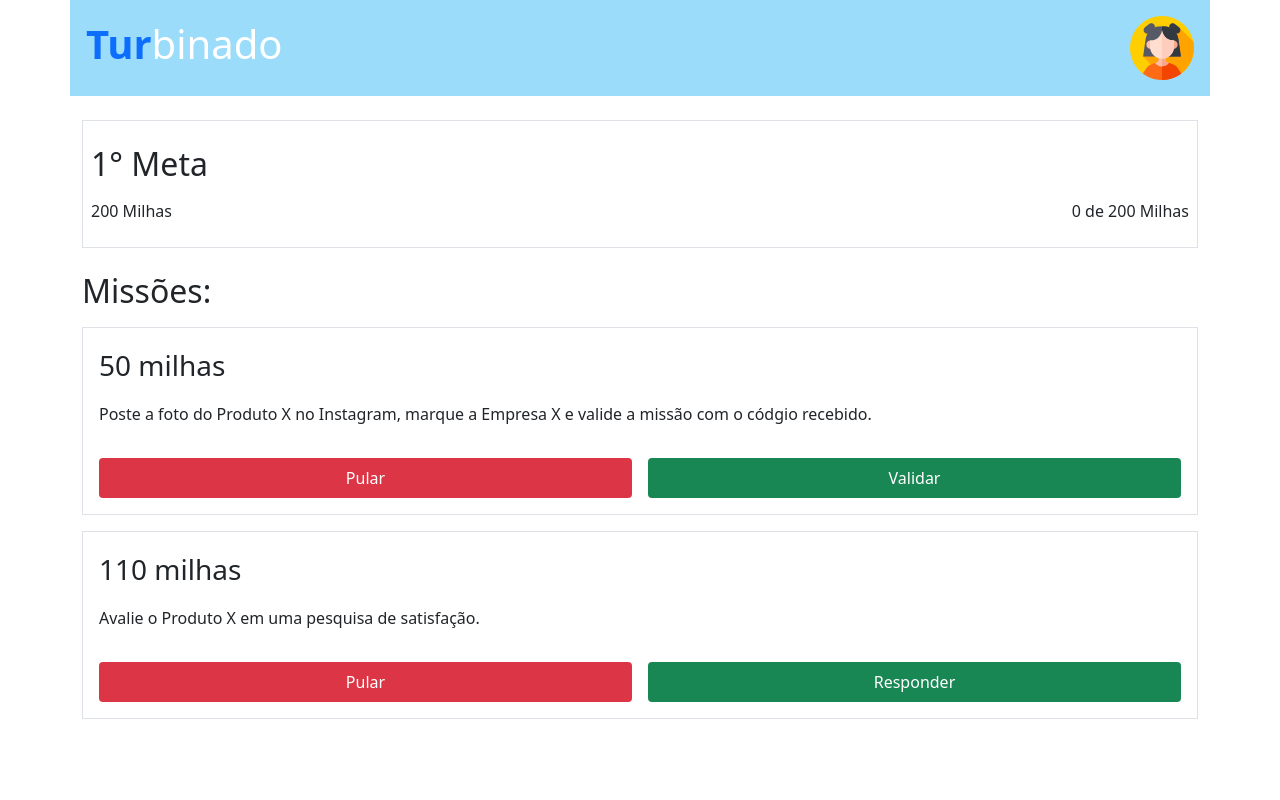
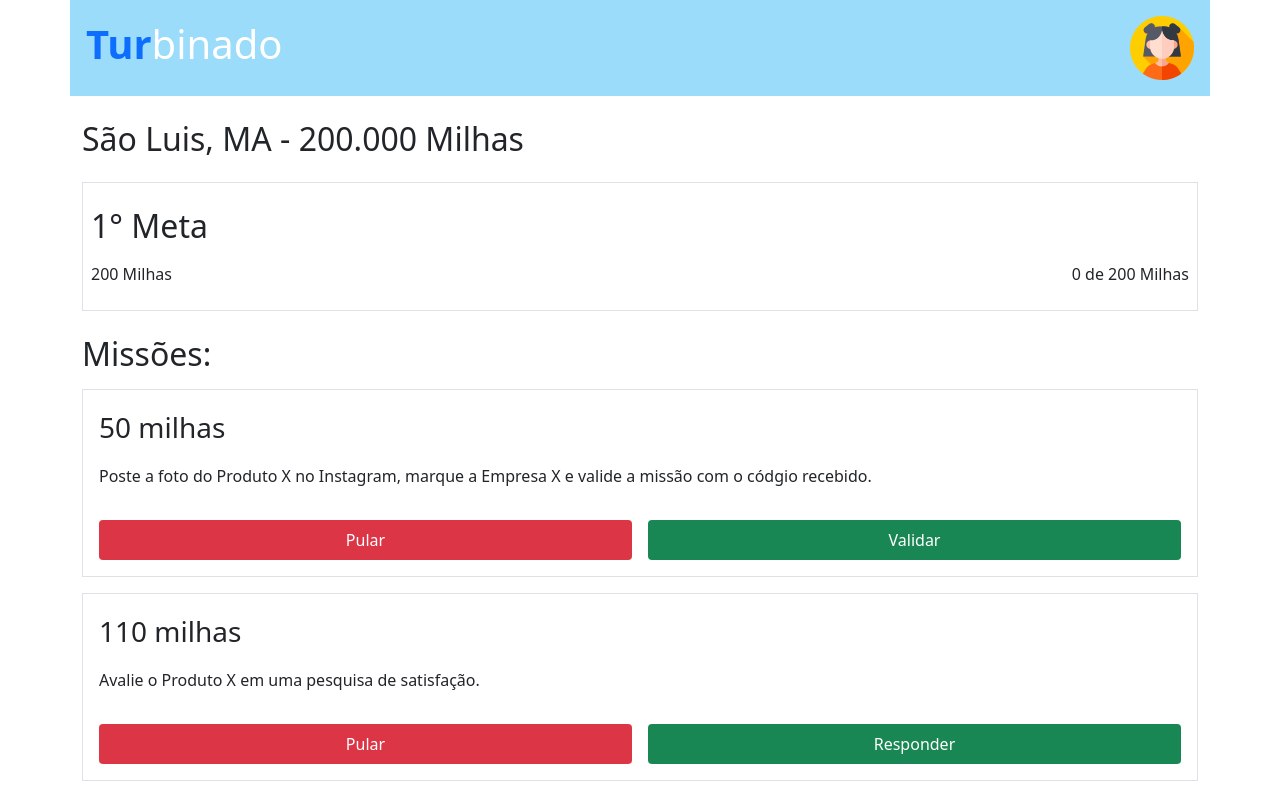
Before and after one commit to LMArts/Turbinado-App, a plain HTML site: page jogo.html in a window 1280 px wide. Drawn offline with nearby package versions, Linux system fonts and the light colour scheme.

Commit message:
atualização

```diff
--- a/jogo.html
+++ b/jogo.html
@@ -32,6 +32,7 @@
                 <div class="row justify-content-around h-100">
                     <div class="col justify-content-around h-100">
                         <div class="">
+                            <h2 class="my-4 text-left">São Luis, MA - 200.000 Milhas</h2>
                             <div class="border p-2 my-4 w-100">
                                 <div class="">
                                     <h2 class="my-3">1° Meta</h2>
```
